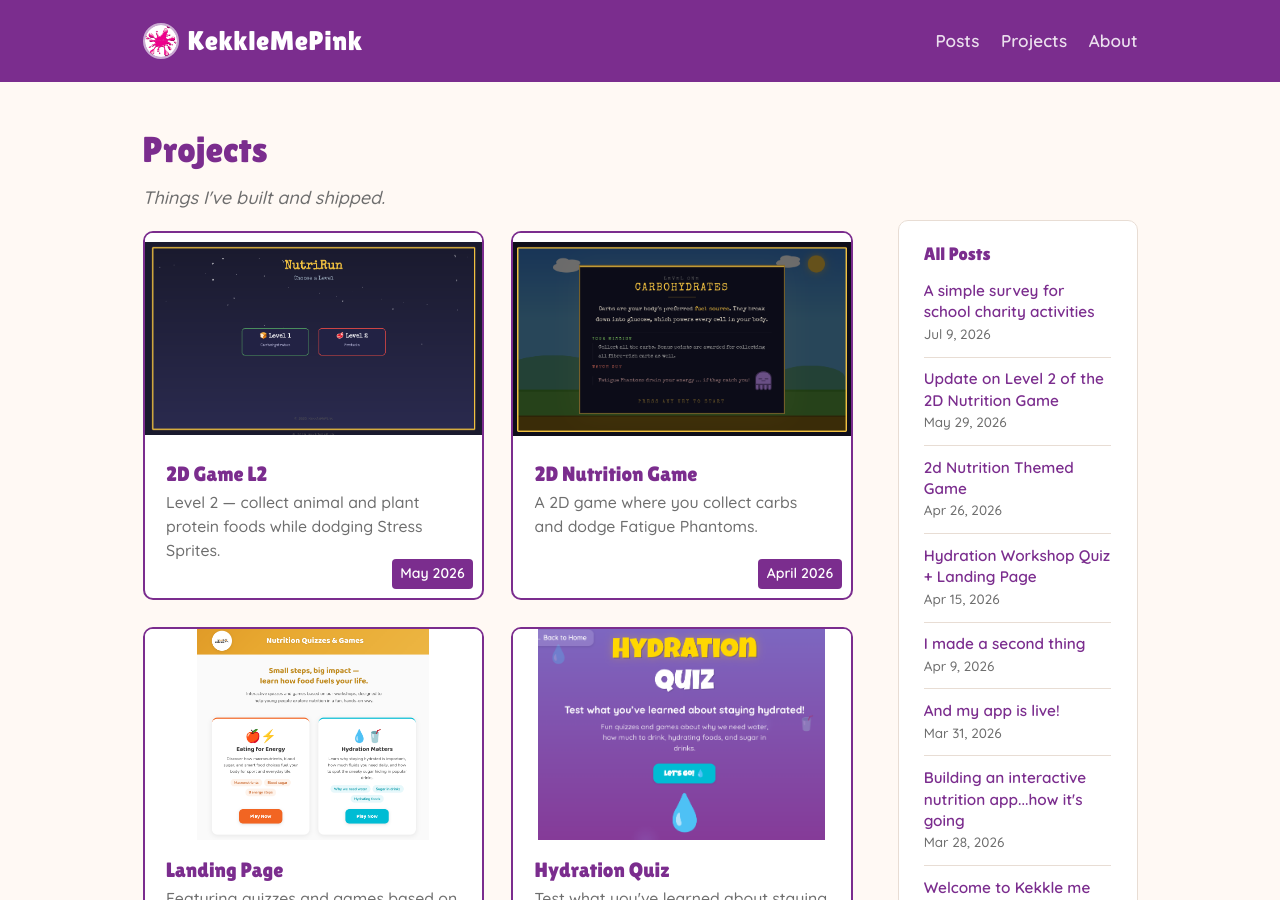
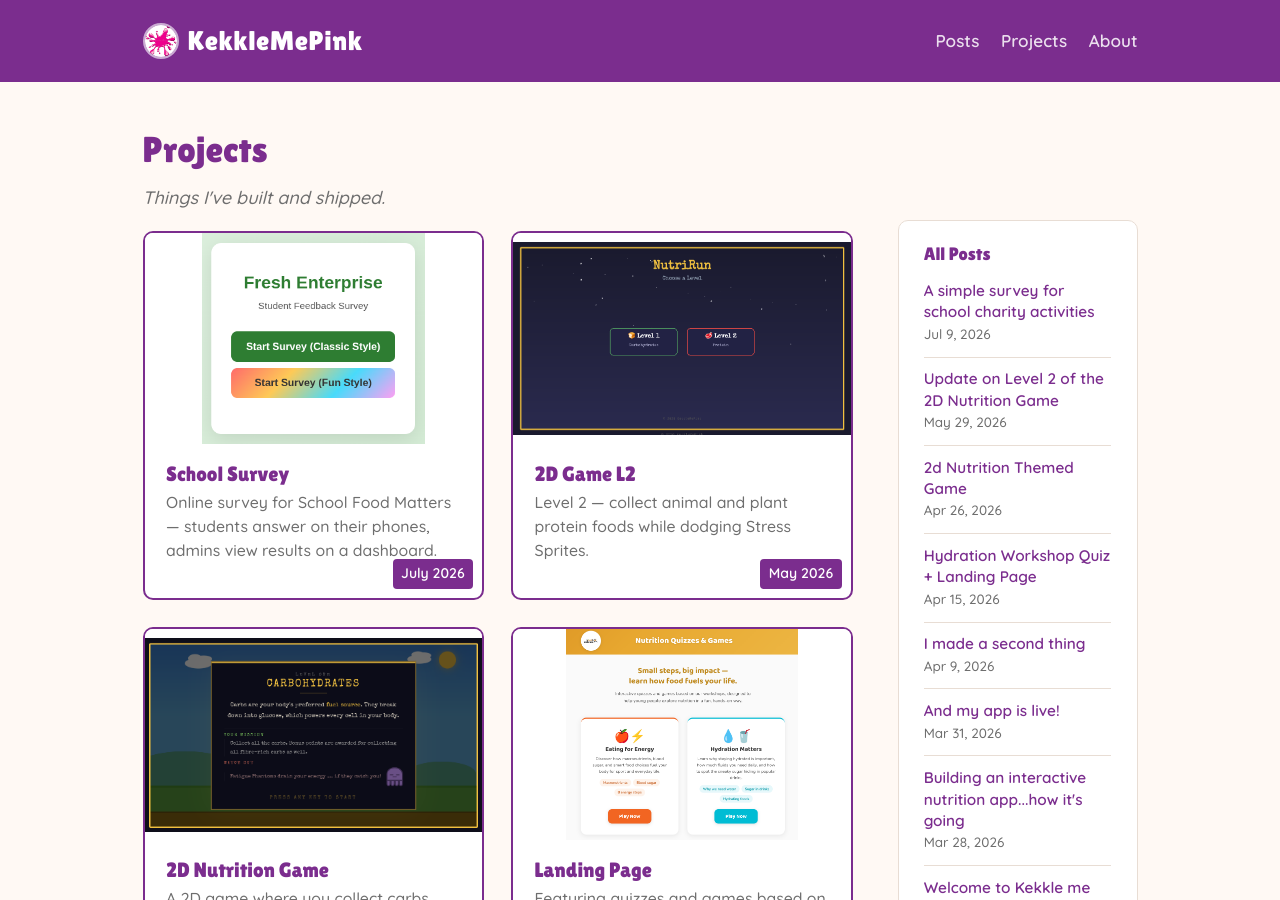
Before and after one commit to Kekkle/kekkles-korner, a Jekyll site: the page built from projects.html, in a window 1280 px wide and 900 px high. Built offline with Jekyll 4.4.1, drawn with Linux system fonts in a browser that asks for light colours.

Commit message:
Add School Survey project card to Projects page.
Co-authored-by: Cursor <cursoragent@cursor.com>

```diff
--- a/_data/projects.yml
+++ b/_data/projects.yml
@@ -4,6 +4,12 @@
 #   image:       Path to a screenshot
 #   date:        Month and year of posting (displayed on the card)
 #   description: One-liner shown below the title (optional)
+
+- title: "School Survey"
+  url: "https://surveys-sfm.onrender.com/"
+  image: "/assets/images/projects/school-survey.png"
+  date: "July 2026"
+  description: "Online survey for School Food Matters — students answer on their phones, admins view results on a dashboard."
 
 - title: "2D Game L2"
   url: "https://kekkle.github.io/2D-Nutrition-Game/?level=2"
```
Also changed, not shown: assets/images/projects/school-survey.png (added).
